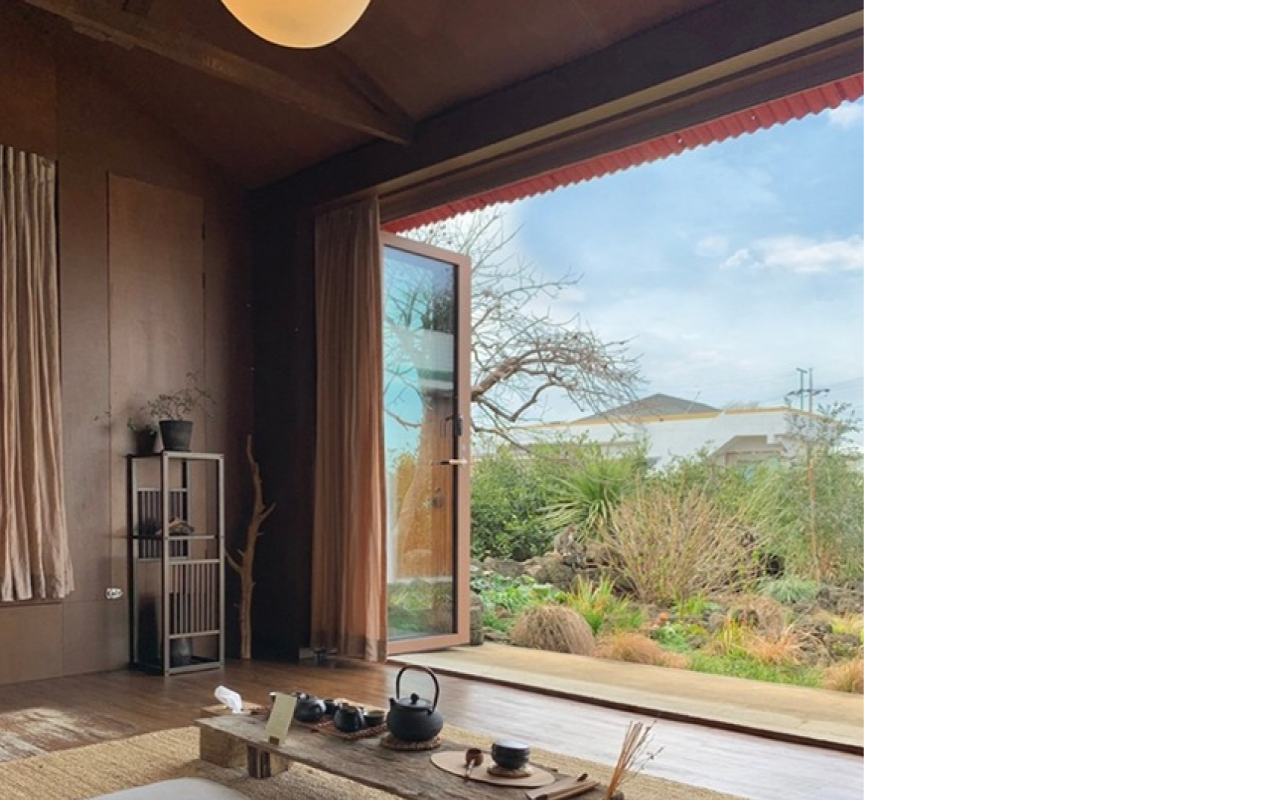
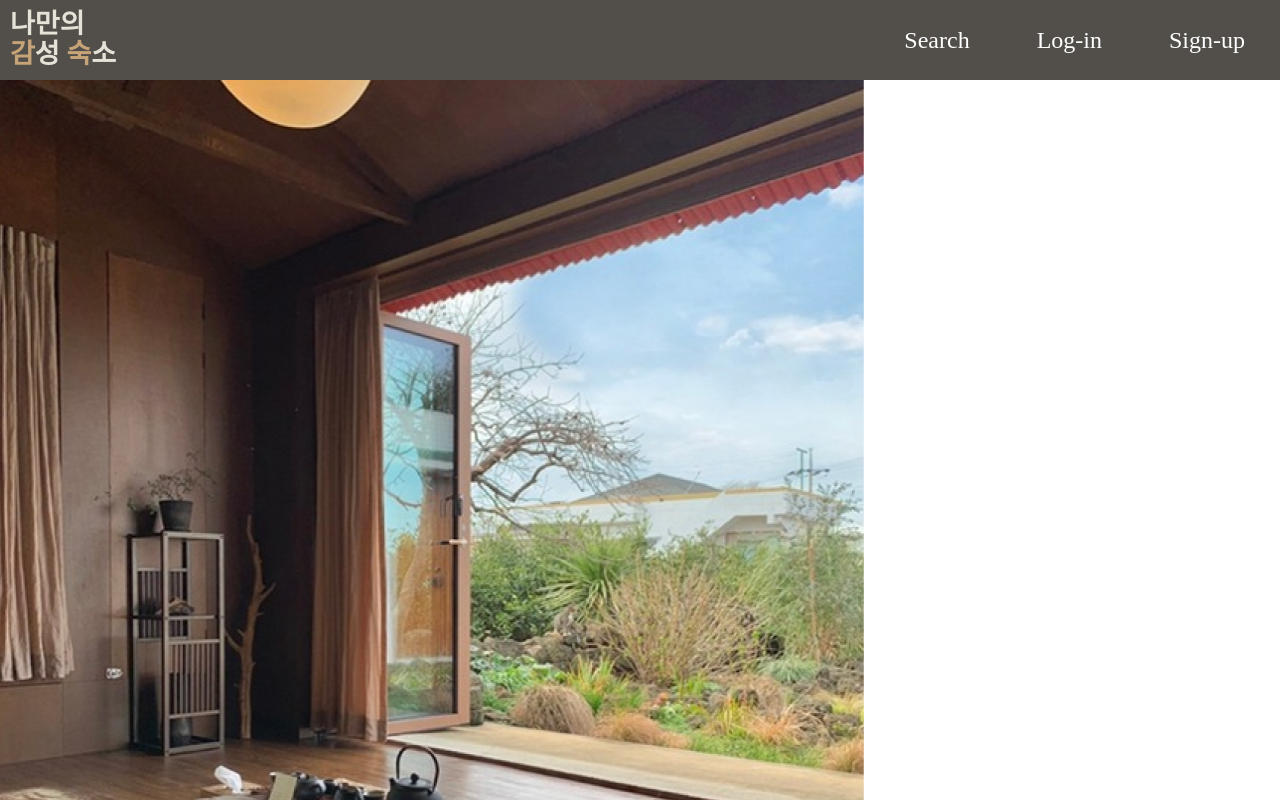
Before and after one commit to ywoo12321/KB_IT_Academy_4Team, a React (Create React App) app in the folder finalPJT/itsurlife/: page / in a window 1280 px wide. Shown: the top 800 px of the page. Built offline with nearby package versions, Linux system fonts and the light colour scheme.

Commit message:
theme navlogcolor색 3개 추가, NavBar 수정, 완료

```diff
--- a/finalPJT/itsurlife/src/components/Navbar.js
+++ b/finalPJT/itsurlife/src/components/Navbar.js
@@ -1,35 +1,72 @@
 import styled from "@emotion/styled";
 import theme from "../styles/theme";
 
-const Navbar = () => {
+const NavBar = () => {
   return (
     <NavBox>
-      <div className="nav">
-        <button type="button">
-          나만의<br>감성숙소</br>
-        </button>
-        <button type="button">Search</button>
-        <button type="button">Log-out</button>
-        <button type="button">My Page</button>
+      <div className="navbar">
+        <p>
+          나만의
+          <br />
+          <span>감</span>성 <span>숙</span>소
+        </p>
+        <ul style={{ float: "right" }}>
+          <li style={{ float: "left" }}>
+            <button type="button">Search</button>
+          </li>
+          <li style={{ float: "left" }}>
+            <button type="button">Log-in</button>
+          </li>
+          <li style={{ float: "left" }}>
+            <button type="button">Sign-up</button>
+          </li>
+        </ul>
       </div>
     </NavBox>
   );
 };
 
-export default Navbar;
+export default NavBar;
 
-const NavBox = styled.div`
-  width: 100%;
-  height: 80px;
-  & > .nav {
-    display: flex;
-    align-items: center;
-    background-color: ${theme.color.navbarColor};
-    & > button {
-      padding-left: 22px;
+const NavBox = styled.nav`
+  & > div > p {
+    float: left;
+    display: inline;
+    margin: 0;
+    padding-left: 10px;
+    color: ${theme.color.logoColor};
+    font-family: ${theme.font_family.T};
+    font-weight: 900;
+    font-size: 27px;
+    line-height: 111%;
+    padding-top: 10px;
+    padding-bottom: 10px;
+    cursor: pointer;
+  }
+  & > div > p > span {
+    color: ${theme.color.logoPointColor};
+  }
+
+  & > .navbar {
+    width: 100%;
+    height: 80px;
+    background-color: ${theme.color.navColor};
+
+    & > ul {
+      margin: 0;
+      list-style: none;
+    }
+    & > ul > li > button {
+      line-height: 78px;
+      float: right;
+      margin-left: 26px;
+      margin-right: 29px;
+      border: none;
+      background-color: ${theme.color.navColor};
       color: ${theme.color.whiteFont};
       font-family: ${theme.font_family.T};
       font-size: ${theme.font_size.h5};
+      cursor: pointer;
     }
   }
 `;
--- a/finalPJT/itsurlife/src/pages/LandingPage.js
+++ b/finalPJT/itsurlife/src/pages/LandingPage.js
@@ -12,10 +12,12 @@ import Landing8 from "../images/Landing8.png";
 import Landing9 from "../images/Landing9.png";
 import Landing10 from "../images/Landing10.png";
 import Footer from "../components/Footer";
+import NavBar from "../components/NavBar";
 
 const LandingPage = () => {
   return (
     <>
+      <NavBar />
       <WhiteBox>
         <BigImageBox>
           <img src={Landing1} width="864" height="1080" alt="Landing1" />
--- a/finalPJT/itsurlife/src/styles/theme.js
+++ b/finalPJT/itsurlife/src/styles/theme.js
@@ -5,6 +5,9 @@ const theme = {
     point: "#E5E3D6",
     footerColor: "#7097A8",
     gray: "rgba(82, 79, 74, 0.8)",
+    navColor: "#524F4A",
+    logoColor: "#E5E3D7",
+    logoPointColor: "#C6A477",
   },
   font_size: {
     tittle: "5.625rem",
```
